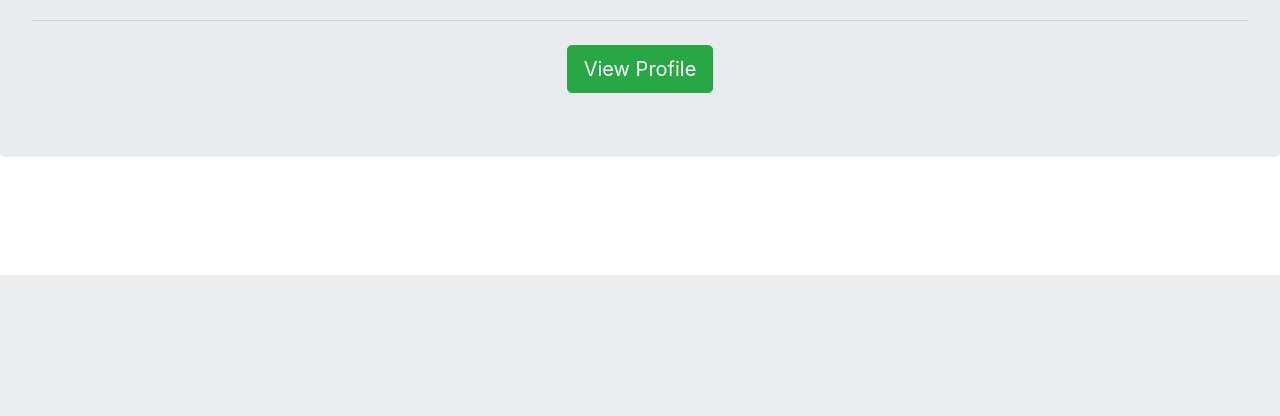
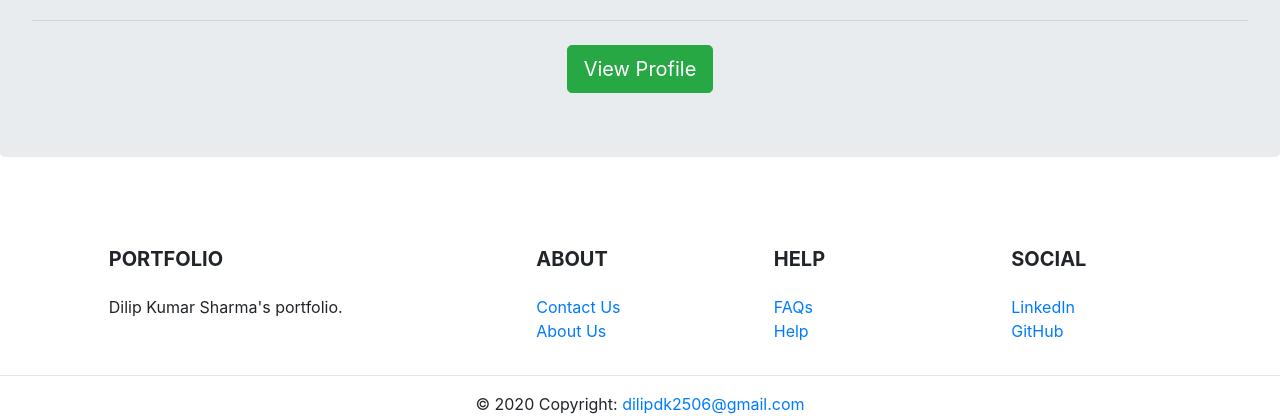
Before and after one commit to diliplakshya/portfolio, a Django app: page / in a window 1280 px wide. Shown: the part 525-941 px from the top of the page. Before the commit the page ends 800 px from the top, so only its background shows below. Run offline with Django 3.2, Linux system fonts and the light colour scheme; some libraries are stand-ins or nearby versions.

Commit message:
added about, contact us pages

```diff
--- a/home/homeurls.py
+++ b/home/homeurls.py
@@ -14,7 +14,7 @@ Including another URLconf
     2. Add a URL to urlpatterns:  path('blog/', include('blog.urls'))
 """
 from django.urls import path
-from .views import home, profile, skill, professional_experience
+from .views import home, profile, skill, professional_experience, about, contact
 
 
 urlpatterns = [
@@ -23,4 +23,6 @@ urlpatterns = [
     path('profile/', profile, name='profile'),
     path('professional_experience/', professional_experience, name='professional_experience'),
     path('skill/', skill, name='skill'),
+    path('about/', about, name='about'),
+    path('contact/', contact, name='contact'),
 ]
--- /dev/null
+++ b/home/templates/home/about.html
@@ -0,0 +1,4 @@
+
+  <div>
+    Dilip Kumar Sharma's portfolio.
+  </div>
--- /dev/null
+++ b/home/templates/home/contact.html
@@ -0,0 +1,4 @@
+
+  <div>
+    dilipdk2506@gmail.com
+  </div>
--- a/home/views.py
+++ b/home/views.py
@@ -35,3 +35,9 @@ def professional_experience(request):
     context = {"project_details" : project_details}
 
     return render(request, template_name="home/professional_experience.html", context=context)
+
+def about(request):
+    return render(request, template_name="home/about.html")
+
+def contact(request):
+    return render(request, template_name="home/contact.html")
--- a/templates/base.html
+++ b/templates/base.html
@@ -56,6 +56,8 @@
 
     {% block content %}
     {% endblock content %}
-
+    <div>
+        {% include "footer.html" %}
+    </div>
   </body>
 </html>
--- /dev/null
+++ b/templates/footer.html
@@ -0,0 +1,54 @@
+{% load i18n %}
+
+<footer class="page-footer font-small stylish-color-dark pt-4" style="margin-top:50px;">
+    <div class="container text-center text-sm-left">
+        <div class="row">
+            <div class="col-md-4 mx-auto">
+                <h5 class="font-weight-bold text-uppercase mt-3 mb-4">Portfolio</h5>
+                <p>Dilip Kumar Sharma's portfolio.</p>
+            </div>
+            <div class="col-md-2 mx-auto">
+                <h5 class="font-weight-bold text-uppercase mt-3 mb-4">About</h5>
+                <ul class="list-unstyled">
+                    <li>
+                        <a class="btn-link" href="{% url 'contact' %}">
+                            Contact Us
+                        </a>
+                    </li>
+                    <li>
+                        <a class="btn-link" href="{% url 'about' %}">
+                            {% trans "About Us" %}
+                        </a>
+                    </li>
+                </ul>
+            </div>
+            <div class="col-md-2 mx-auto">
+                <h5 class="font-weight-bold text-uppercase mt-3 mb-4">{% trans "Help" %}</h5>
+                <ul class="list-unstyled">
+                    <li>
+                        <a href="#!">FAQs</a>
+                    </li>
+                    <li>
+                        <a href="#!">Help</a>
+                    </li>
+                </ul>
+            </div>
+            <div class="col-md-2 mx-auto">
+                <!-- Links -->
+                <h5 class="font-weight-bold text-uppercase mt-3 mb-4">Social</h5>
+                <ul class="list-unstyled">
+                    <li>
+                        <a href="https://www.linkedin.com/in/diliplakshya" target="_blank">LinkedIn</a>
+                    </li>
+                    <li>
+                        <a href="https://github.com/diliplakshya" target="_blank">GitHub</a>
+                    </li>
+                </ul>
+            </div>
+        </div>
+    </div>
+    <hr>
+    <div class="footer-copyright text-center">© 2020 Copyright:
+        <a href="#">dilipdk2506@gmail.com</a>
+    </div>
+</footer>
```
